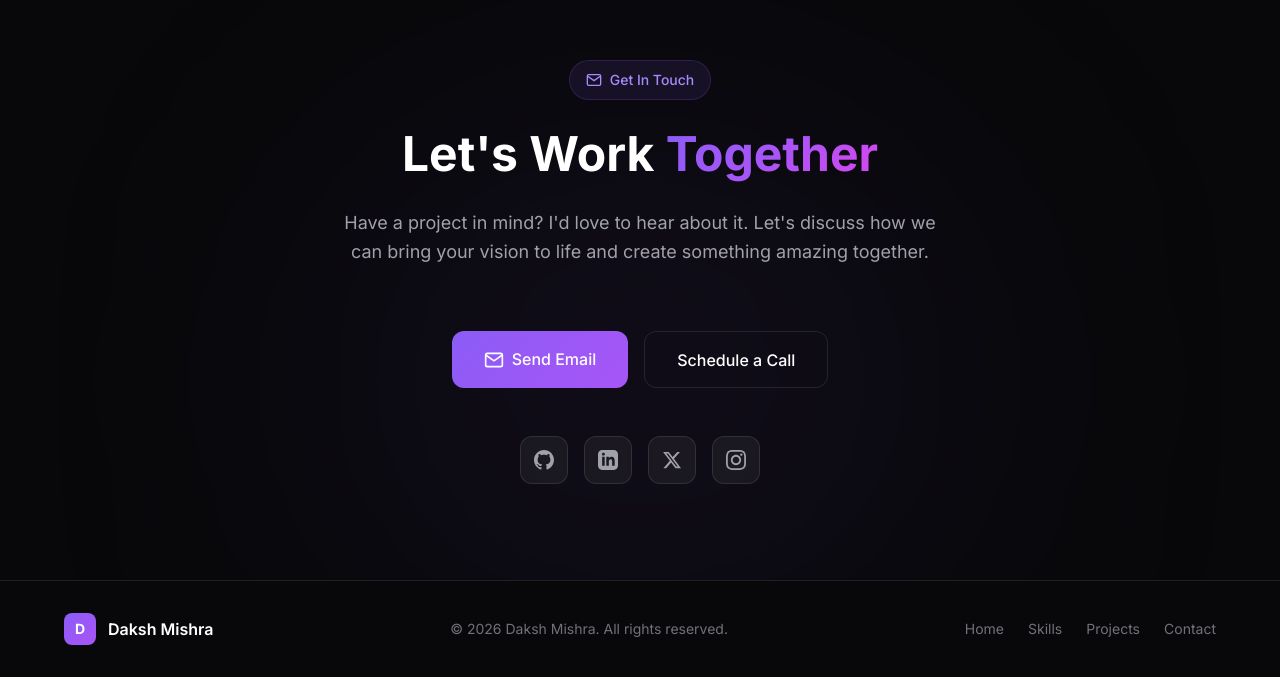
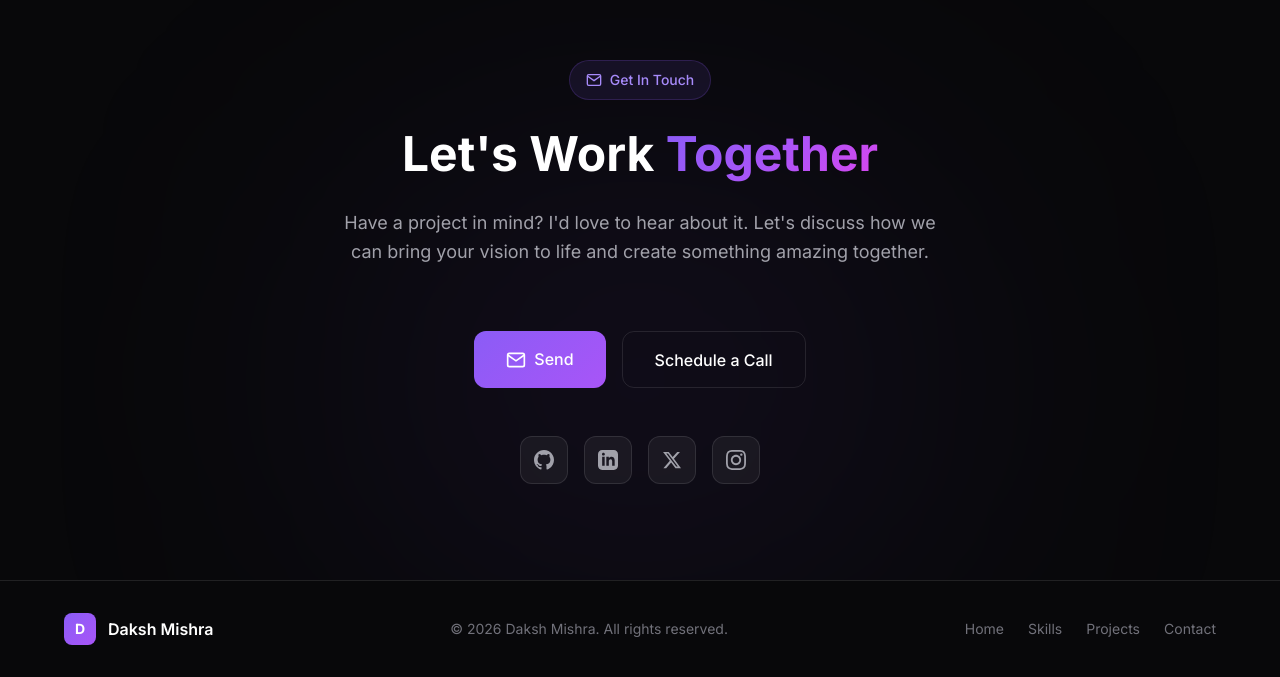
Before and after one commit to MishraDaksh/Portfolio, a plain HTML site: page index.html in a window 1280 px wide. Shown: the part 4284-4961 px from the top of the page. Drawn offline with Linux system fonts and the light colour scheme.

Commit message:
Update index.html

```diff
--- a/index.html
+++ b/index.html
@@ -438,7 +438,7 @@
             <path d="M4 4h16c1.1 0 2 .9 2 2v12c0 1.1-.9 2-2 2H4c-1.1 0-2-.9-2-2V6c0-1.1.9-2 2-2z"/>
             <polyline points="22,6 12,13 2,6"/>
           </svg>
-          Send Email
+          Send
         </a>
         <button class="btn btn-outline btn-lg" onclick="window.open('https://calendly.com', '_blank')">
           Schedule a Call
```
